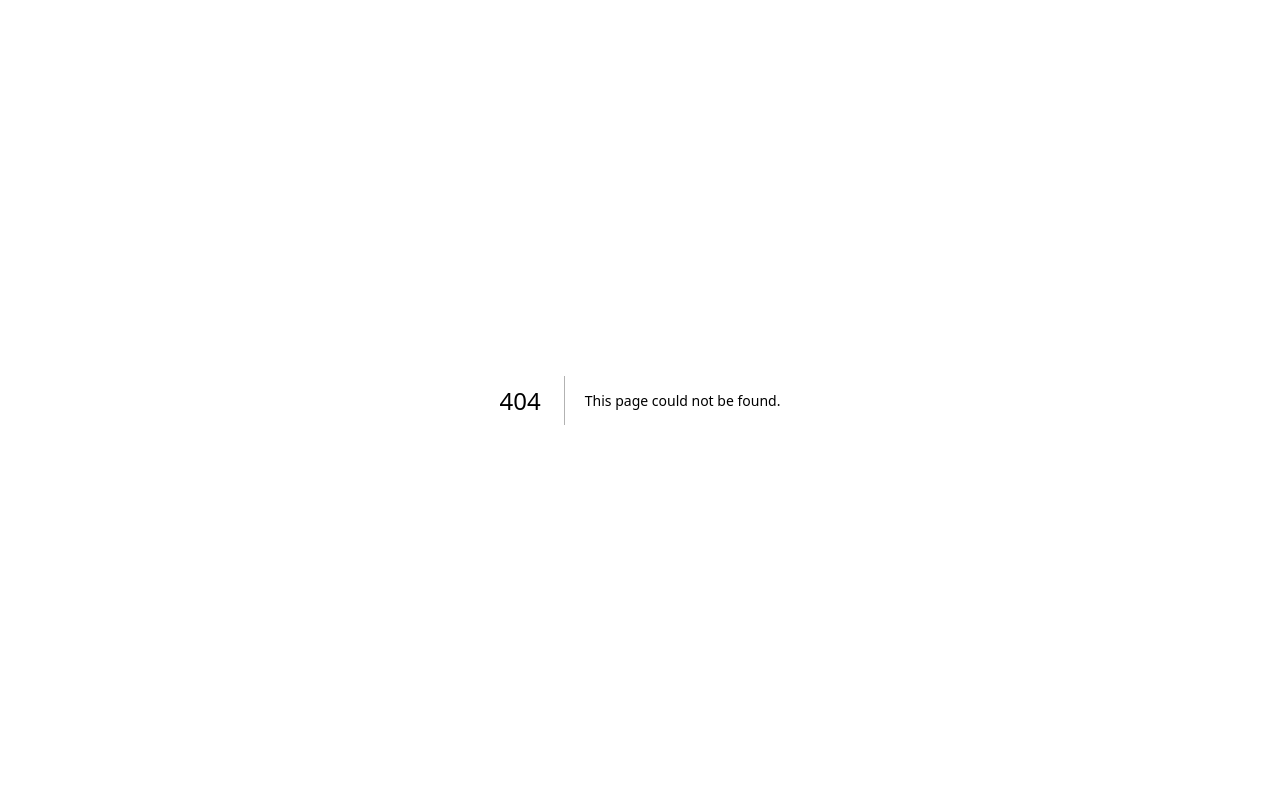
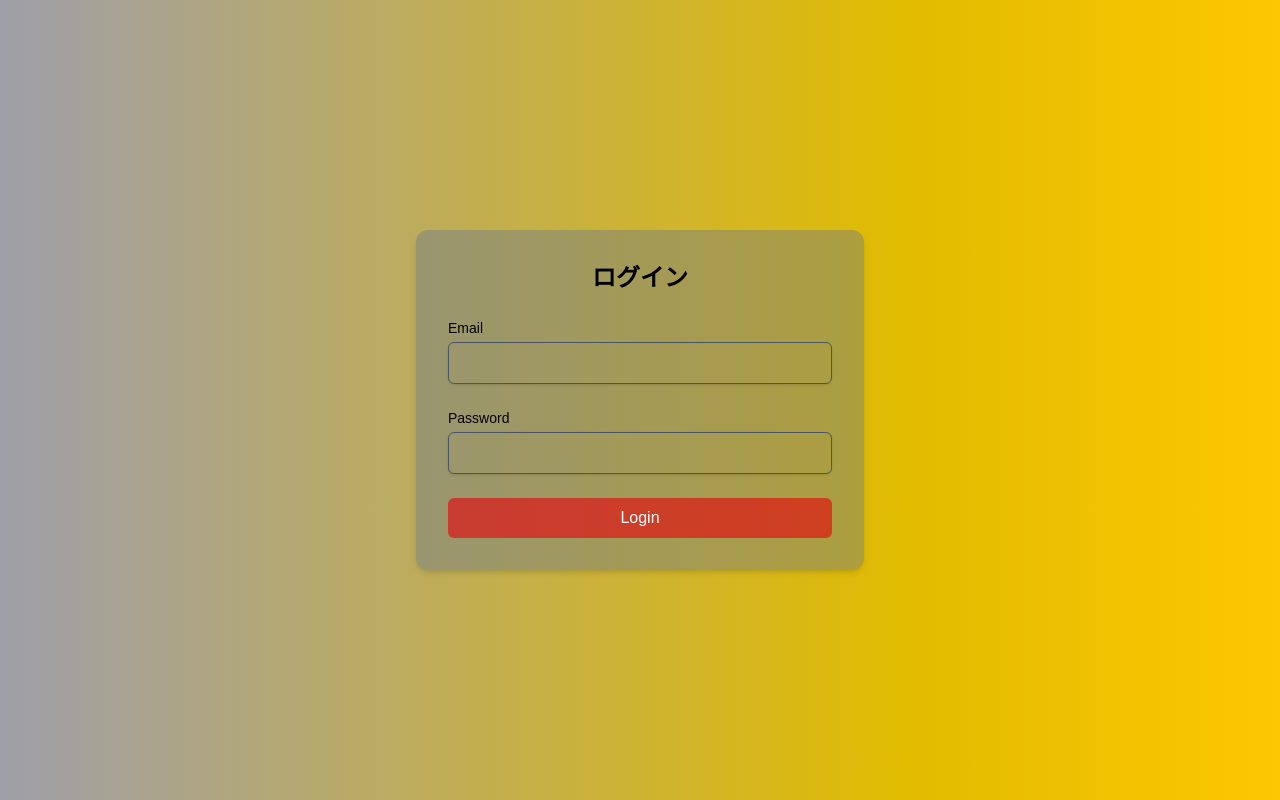
Before and after one commit to KzAshimo/-frontend-houseHold_next.js, a Next.js app: page /login in a window 1280 px wide. Before the commit this address had no page. Built offline with nearby package versions, Linux system fonts and the light colour scheme.

Commit message:
login 下書き　UI作成

```diff
--- /dev/null
+++ b/features/login/components/Auth.tsx
@@ -0,0 +1,45 @@
+"use client";
+
+import { useState } from "react";
+
+type LoginInput = {
+  email: string;
+  password: string;
+};
+
+export const useLogin = () => {
+  const [isLoading, setIsLoading] = useState(false);
+  const [error, setError] = useState<string | null>(null);
+
+  const login = async (data: LoginInput) => {
+    setIsLoading(true);
+    setError(null);
+
+    try {
+      const response = await fetch("http://localhost/api/login", {
+        method: "POST",
+        headers: {
+          "Content-Type": "application/json",
+        },
+        credentials: "include",
+        body: JSON.stringify(data),
+      });
+
+      if (!response.ok) {
+        throw new Error("ログインに失敗しました");
+      }
+
+      window.location.href = "/dashboard";
+    } catch (err) {
+      if (err instanceof Error) {
+        setError(err.message);
+      } else {
+        setError("不明なエラーが発生しました");
+      }
+    } finally {
+      setIsLoading(false);
+    }
+  };
+
+  return { login, isLoading, error };
+};
--- /dev/null
+++ b/features/login/components/Form.tsx
@@ -0,0 +1,49 @@
+"use client";
+
+import { useForm } from "react-hook-form";
+import { useLogin } from "./Auth";
+
+type LoginFormInputs = {
+  email: string;
+  password: string;
+};
+
+export const Form = () => {
+  const { register, handleSubmit } = useForm<LoginFormInputs>();
+  const { login, isLoading, error } = useLogin();
+
+  const onSubmit = (data: LoginFormInputs) => {
+    login(data);
+  };
+
+  return (
+    <form onSubmit={handleSubmit(onSubmit)} className="space-y-6 text-black">
+      <div>
+        <label className="block text-sm font-medium mb-1">Email</label>
+        <input
+          {...register("email")}
+          type="email"
+          required
+          className="w-full border border-gray-600 px-3 py-2 rounded-md shadow-sm focus:outline-none focus:ring focus:ring-blue-300"
+        />
+      </div>
+      <div>
+        <label className="block text-sm font-medium mb-1">Password</label>
+        <input
+          {...register("password")}
+          type="password"
+          required
+          className="w-full border border-gray-600 px-3 py-2 rounded-md shadow-sm focus:outline-none focus:ring focus:ring-blue-300"
+        />
+      </div>
+      {error && <p className="text-red-500">{error}</p>}
+      <button
+        type="submit"
+        disabled={isLoading}
+        className="w-full bg-red-600/60 text-white py-2 px-4 rounded-md hover:bg-slate-700 disabled:opacity-50"
+      >
+        {isLoading ? "Logging in..." : "Login"}
+      </button>
+    </form>
+  );
+};
--- /dev/null
+++ b/pages/login/index.tsx
@@ -0,0 +1,15 @@
+import { Form } from "@/features/login/components/Form";
+import '../../app/globals.css';
+
+const LoginPage = () => {
+  return (
+    <div className="min-h-screen flex items-center justify-center px-4 bg-linear-to-r/srgb from-zinc-400 to-yellow-400">
+      <div className="bg-slate-500/40 shadow-md rounded-xl p-8 w-full max-w-md">
+        <h1 className="text-2xl font-bold mb-6 text-center text-black">ログイン</h1>
+        <Form />
+      </div>
+    </div>
+  );
+};
+
+export default LoginPage;
```
Also changed, not shown: package.json (+6 -5 lines), pages/dashboard/index.tsx (added), 1 other file (tests, documents, lock files or other folders).
